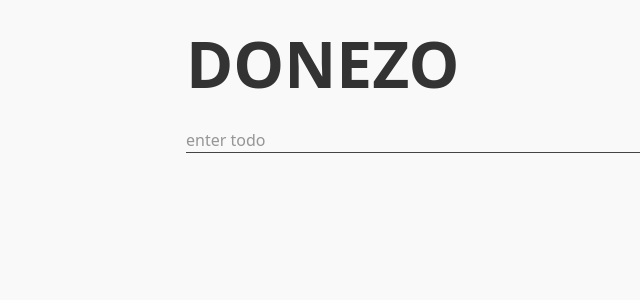
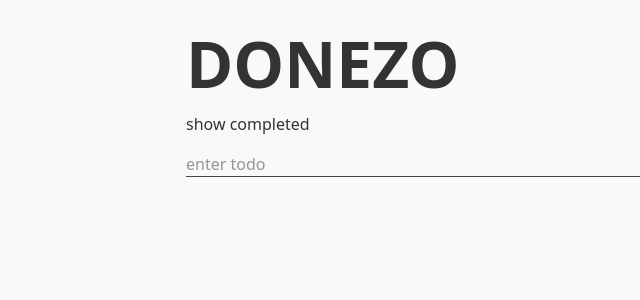
Before and after one commit to evankwan/donezo, a React (Vite) app: page / in a window 1280 px wide. Shown: the top 300 px of the page, without its empty margins (70-710 px from the left). Built offline with nearby package versions, Linux system fonts and the light colour scheme.

Commit message:
extracting app logic into components

```diff
--- a/src/App.tsx
+++ b/src/App.tsx
@@ -1,63 +1,36 @@
-import React, { useState, useRef } from "react";
+import { useState } from "react";
 
+import CurrentListProvider from "./contexts/CurrentListProvider";
+
+import Header from "./components/Header";
+import Form from "./components/Form";
 import TodoList from "./components/TodoList";
 
 import useLocalStorage from "./hooks/useLocalStorage";
 
 import { TODO_STORAGE_KEY } from "./utils";
 
-import { TodoStatus } from "./types/todo";
 import type { Todo } from "./types/todo";
 
 import "./App.css";
 
 function App() {
   const [todos, setTodos] = useLocalStorage<Todo[]>(TODO_STORAGE_KEY, []);
-  const [nextTodoId, setNextTodoId] = useState(() => {
-    if (todos.length === 0) {
-      return 0;
-    }
-    return (todos as Todo[])[todos.length - 1].id + 1;
-  });
-  const inputRef = useRef<HTMLInputElement>(null);
-
-  const resetTodoInput = () => (inputRef.current!.value = "");
-
-  const handleSubmit = (e: React.FormEvent) => {
-    e.preventDefault();
-
-    if (!inputRef.current?.value) {
-      return;
-    }
-    const newTodo: Todo = {
-      id: nextTodoId,
-      name: inputRef.current.value,
-      status: TodoStatus.OPEN,
-    };
-
-    const newTodos: Todo[] = [...todos, newTodo];
-    setTodos(newTodos);
-    setNextTodoId(nextTodoId + 1);
-    resetTodoInput();
-  };
   return (
     <>
-      <div className="w-full h-full grid grid-cols-1 gap-4 !py-4">
-        <div className="p-4 col-span-full">
-          <h1 className="text-[4rem] font-bold">DONEZO</h1>
+      <CurrentListProvider>
+        <div className="w-full h-full grid grid-cols-1 gap-4 !py-4">
+          <Header />
+          <Form
+            todos={todos}
+            setTodos={setTodos}
+          />
+          <TodoList
+            todos={todos}
+            setTodos={setTodos}
+          />
         </div>
-        <div className="p-4 w-full col-span-full">
-          <form className="w-full" onSubmit={handleSubmit}>
-            <input
-              id="todo-input"
-              ref={inputRef}
-              className="w-full border-b border-b-[#444] bg-none"
-              placeholder="enter todo"
-            />
-          </form>
-        </div>
-        <TodoList todos={todos} setTodos={setTodos} />
-      </div>
+      </CurrentListProvider>
     </>
   );
 }
--- /dev/null
+++ b/src/components/Form.tsx
@@ -0,0 +1,54 @@
+import React, { useRef, useState } from "react";
+
+import { TodoStatus } from "../types/todo";
+import type { Todo } from "../types/todo";
+
+interface Props {
+  todos: Todo[];
+  setTodos: (val: Todo[]) => Todo[] | undefined;
+}
+const Form: React.FC<Props> = ({ todos, setTodos }) => {
+  const inputRef = useRef<HTMLInputElement>(null);
+
+  const [nextTodoId, setNextTodoId] = useState(() => {
+    if (todos.length === 0) {
+      return 0;
+    }
+    return (todos as Todo[])[todos.length - 1].id + 1;
+  });
+
+  const resetTodoInput = () => (inputRef.current!.value = "");
+
+  const handleSubmit = (e: React.FormEvent) => {
+    e.preventDefault();
+
+    if (!inputRef.current?.value) {
+      return;
+    }
+    const newTodo: Todo = {
+      id: nextTodoId,
+      name: inputRef.current.value,
+      status: TodoStatus.OPEN,
+    };
+
+    const newTodos: Todo[] = [...todos, newTodo];
+    setTodos(newTodos);
+    setNextTodoId(nextTodoId + 1);
+    resetTodoInput();
+  };
+
+  return (
+    <div className="p-4 w-full col-span-full">
+      <form className="w-full" onSubmit={handleSubmit}>
+        <input
+          id="todo-input"
+          ref={inputRef}
+          className="w-full border-b border-b-[#444] bg-none"
+          placeholder="enter todo"
+        />
+      </form>
+    </div>
+  )
+}
+
+export default Form;
--- /dev/null
+++ b/src/components/Header.tsx
@@ -0,0 +1,22 @@
+import { useCurrentListProvider } from "../contexts/CurrentListProvider"
+
+const Header = () => {
+  const { isShowingCompletedItems, setIsShowingCompletedItems } = useCurrentListProvider()
+
+  const handleClick = () => {
+    setIsShowingCompletedItems(!isShowingCompletedItems)
+  }
+
+  return (
+    <header className="p-4 col-span-full">
+      <h1 className="text-[4rem] font-bold">DONEZO</h1>
+      <button
+        onClick={handleClick}
+      >
+        {isShowingCompletedItems ? "hide completed" : "show completed"}
+      </button>
+    </header>
+  )
+}
+
+export default Header;
--- a/src/components/TodoList.tsx
+++ b/src/components/TodoList.tsx
@@ -1,6 +1,8 @@
 import React from "react";
 
 import Checkbox from "./Checkbox.tsx";
+
+import { useCurrentListProvider } from "../contexts/CurrentListProvider"
 
 import { type Todo, TodoStatus } from "../types/todo";
 
@@ -10,6 +12,7 @@ type Props = {
 };
 
 const TodoList: React.FC<Props> = (props: Props) => {
+  const { isShowingCompletedItems } = useCurrentListProvider()
   const isTodoOpen = (todo: Todo) => todo.status === TodoStatus.OPEN;
 
   const toggleTodoStatus = (idToUpdate: number, checked: boolean): void => {
@@ -22,7 +25,8 @@ const TodoList: React.FC<Props> = (props: Props) => {
   };
 
   const todoListItems = props.todos
-    .filter((todo) => isTodoOpen(todo))
+    .filter((todo) => isShowingCompletedItems ? true : isTodoOpen(todo))
+    .sort((_, b) => isShowingCompletedItems ? (isTodoOpen(b) ? 1 : -1) : 1)
     .map((todo) => {
       return (
         <li
--- a/src/contexts/CurrentListProvider.tsx
+++ b/src/contexts/CurrentListProvider.tsx
@@ -1,16 +1,36 @@
 import React, { createContext, useState, useContext } from "react";
 
-const CurrentListContext = createContext<{
+export interface _CurrentListContextInterface {
   currentList: any;
   setCurrentList: React.Dispatch<React.SetStateAction<any>>;
-} | null>(null);
+  isShowingCompletedItems: boolean;
+  setIsShowingCompletedItems: React.Dispatch<React.SetStateAction<boolean>>;
+}
+
+export type CurrentListContextValue = _CurrentListContextInterface
+
+const CurrentListContext: React.Context<CurrentListContextValue> = createContext<CurrentListContextValue>({
+  currentList: null,
+  setCurrentList: () => {},
+  isShowingCompletedItems: false,
+  setIsShowingCompletedItems: () => {},
+});
 
 const CurrentListProvider: React.FC<{ children: React.ReactNode }> = ({
   children,
 }) => {
-  const [currentList, setCurrentList] = useState(null);
+  const [currentList, setCurrentList] = useState("");
+  const [isShowingCompletedItems, setIsShowingCompletedItems] = useState(false);
+
   return (
-    <CurrentListContext value={{ currentList, setCurrentList }}>
+    <CurrentListContext
+      value={{
+        currentList,
+        setCurrentList,
+        isShowingCompletedItems,
+        setIsShowingCompletedItems,
+      }}
+    >
       {children}
     </CurrentListContext>
   );
```
